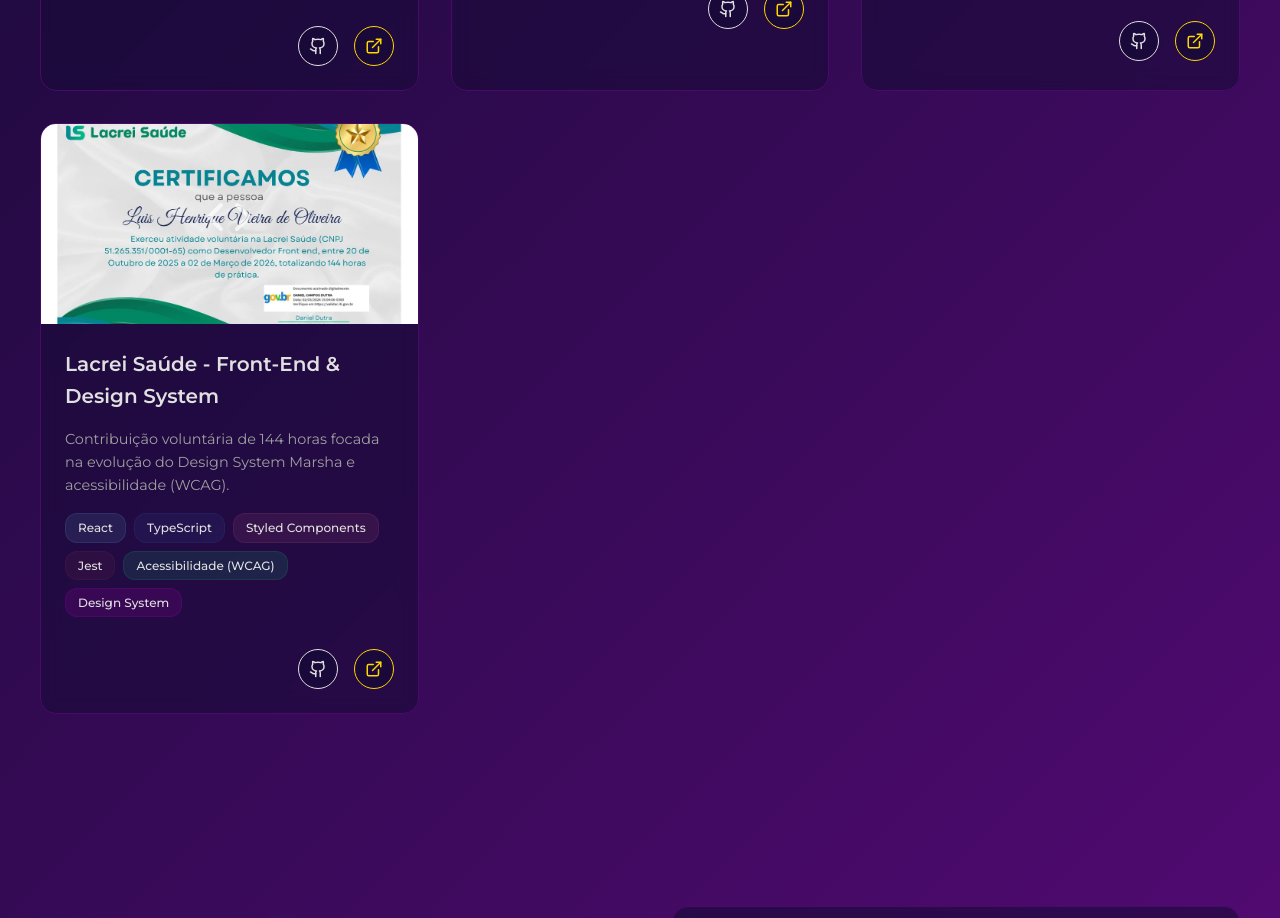
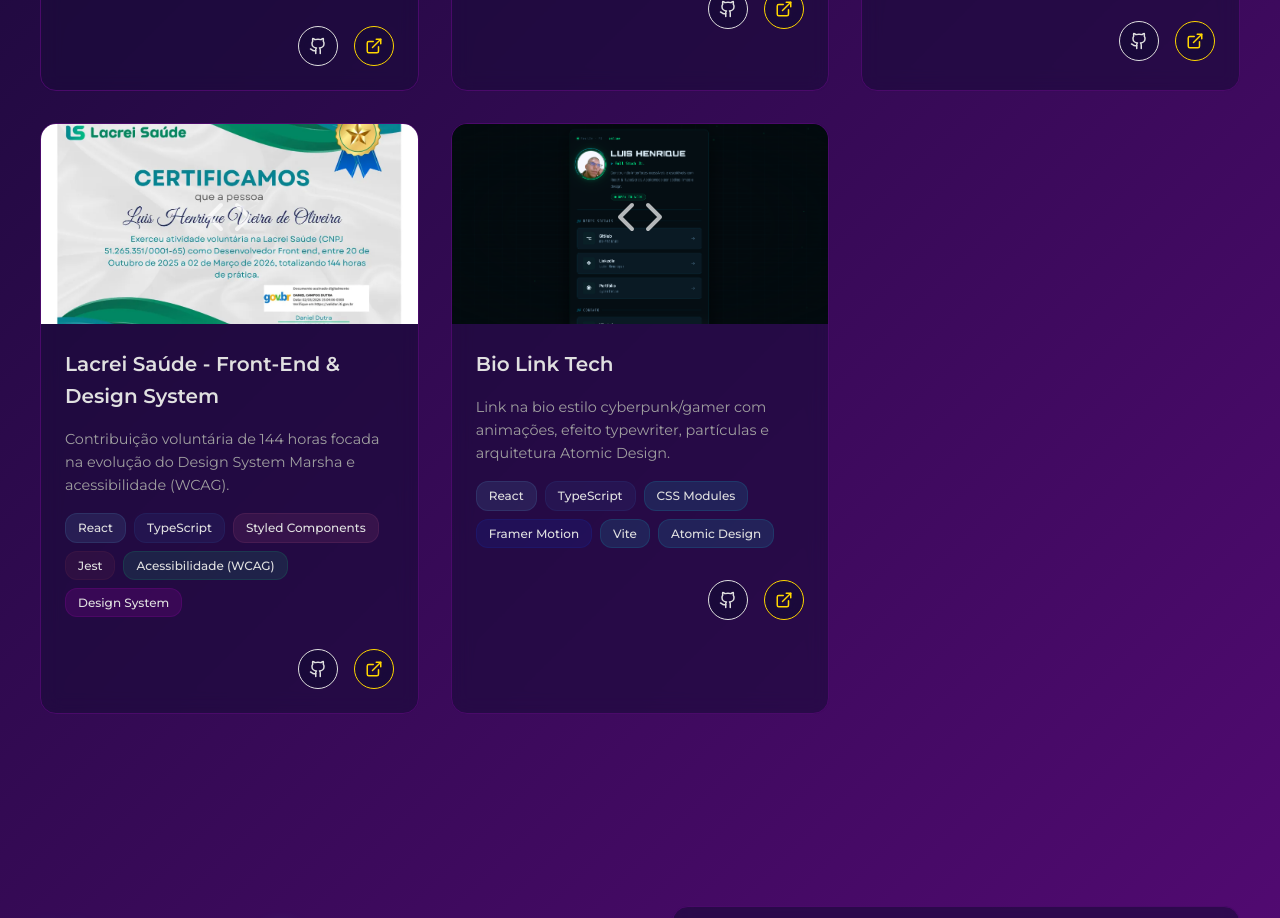
Before and after one commit to lh5818181/Cyberfolio, a React (Vite) app: page / in a window 1280 px wide. Shown: the part 4080-4998 px from the top of the page. Built offline with nearby package versions, Linux system fonts and the light colour scheme.

Commit message:
feat(projects): adiciona projeto Bio Link Tech com tema cyberpunk e Atomic Design

```diff
--- a/src/components/Projects/index.tsx
+++ b/src/components/Projects/index.tsx
@@ -248,6 +248,26 @@
         '/assets/images/inputTime.webp',
         '/assets/images/CertificadoLacrei.webp',
       ],
+    },
+    {
+      id: 'bio-link',
+      title: 'Bio Link Tech',
+      description:
+        'Link na bio estilo cyberpunk/gamer com animações, efeito typewriter, partículas e arquitetura Atomic Design.',
+      fullDescription:
+        'Projeto de link na bio desenvolvido com foco em identidade visual e organização de código. A interface tem tema cyberpunk com grid animado em canvas, partículas flutuantes, efeito de digitação e anéis rotativos no avatar. A arquitetura segue Atomic Design (atoms, molecules, organisms, pages), estilização com CSS Modules — substituindo Styled Components — e animações com Framer Motion. Todo o conteúdo é centralizado em um único arquivo de configuração, e novos componentes são gerados automaticamente via script CLI.',
+      technologies: [
+        'React',
+        'TypeScript',
+        'CSS Modules',
+        'Framer Motion',
+        'Vite',
+        'Atomic Design',
+      ],
+      category: 'design',
+      githubUrl: 'https://github.com/lh5818181/link-bio-tech',
+      liveUrl: 'https://link-bio-tech.vercel.app/', // ← atualize após o deploy
+      imageColor: 'url(/assets/images/link-bio.png)',
     },
     // {
     //   id: '6',
```
Also changed, not shown: public/assets/images/link-bio.png (added).
